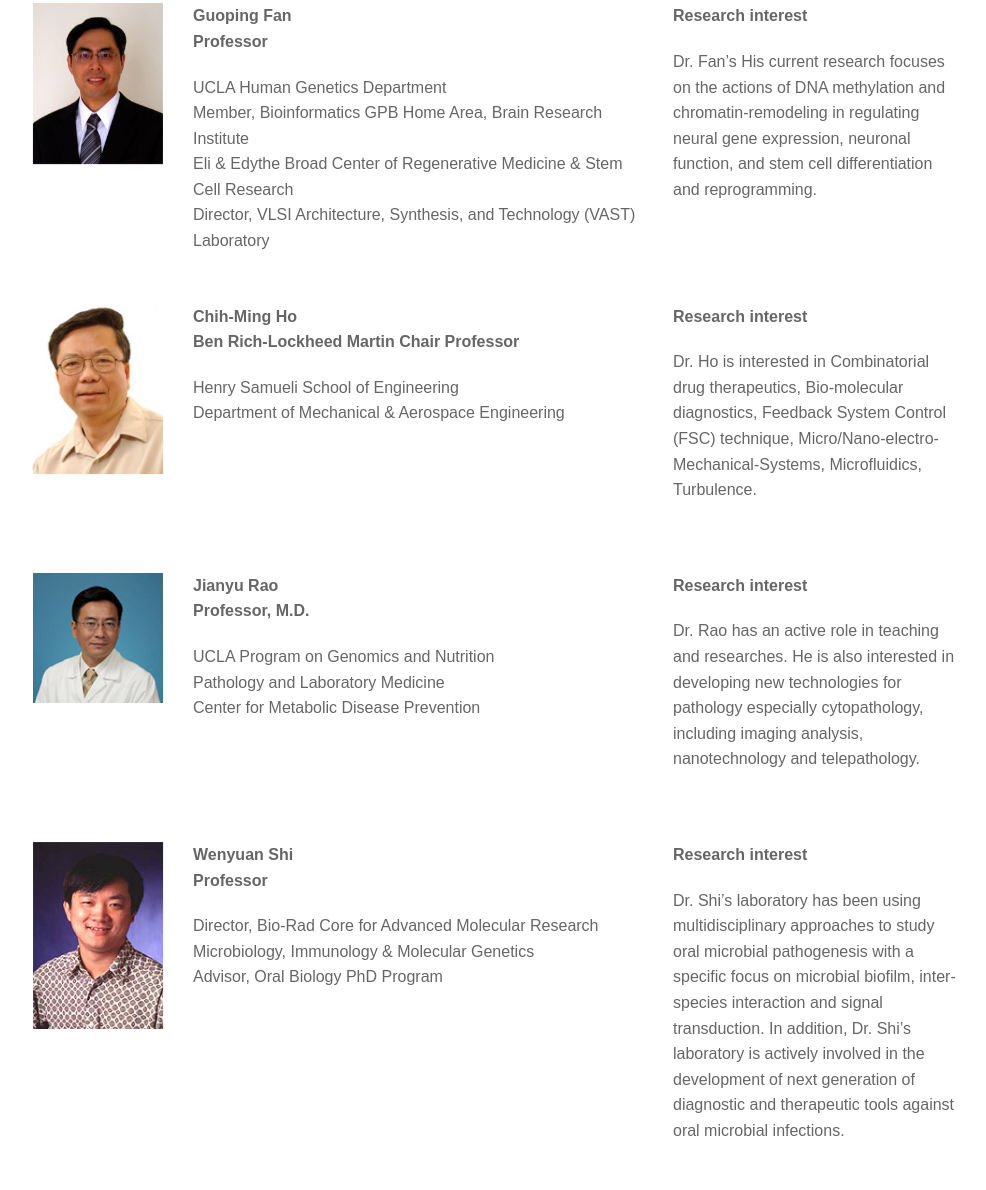
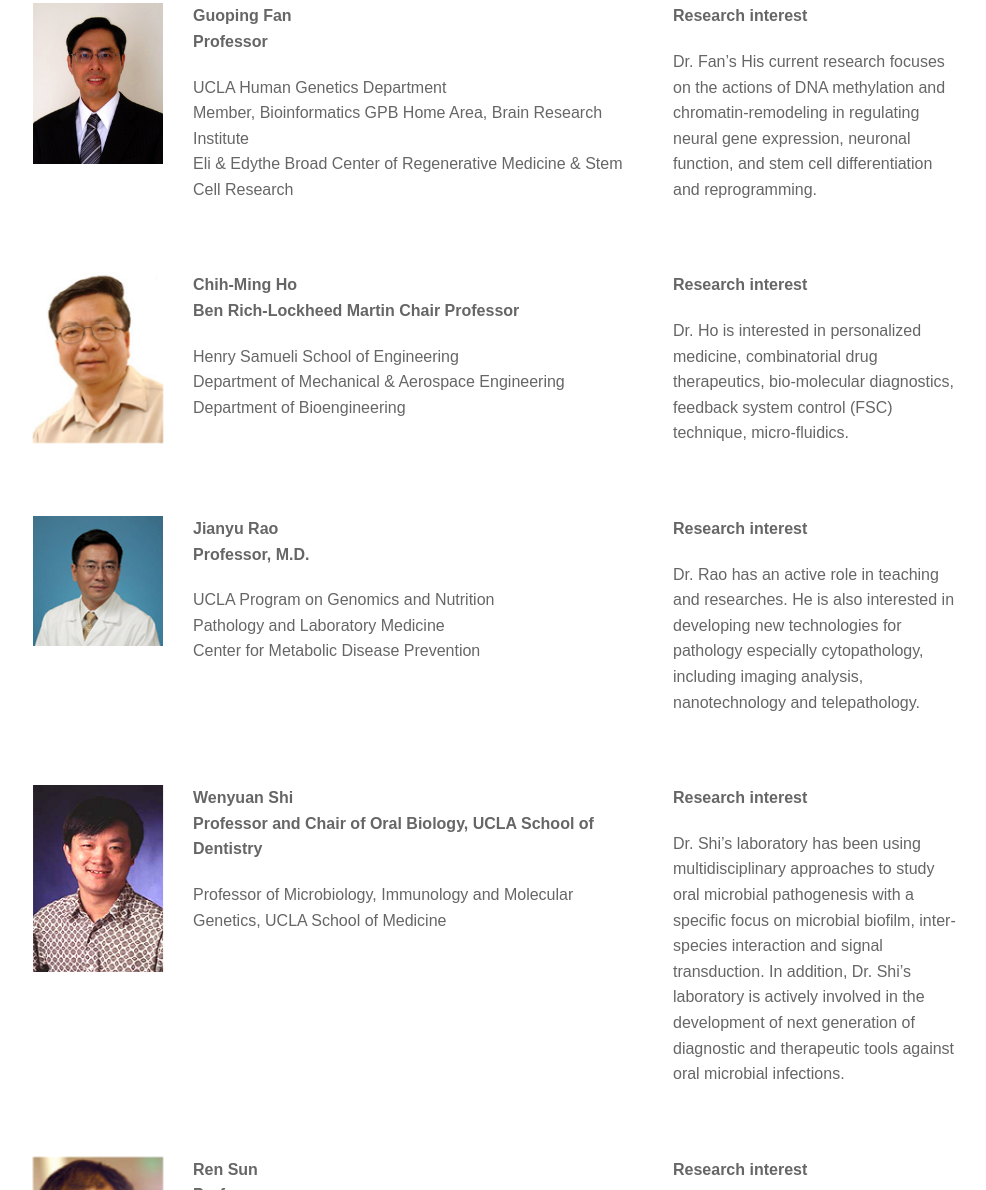
Before and after one commit to uclac3s/uclac3s.github.io, a website: page index.html in a window 1280 px wide. Shown: the part 2310-3500 px from the top of the page, without its empty margins (142-1128 px from the left). Drawn offline with Linux system fonts and the light colour scheme; no server answers; files whose address does not match are found by name; a web font is replaced by a local one.

Commit message:
update advisor info

```diff
--- a/index.html
+++ b/index.html
@@ -228,7 +228,7 @@
 						<div>UCLA Human Genetics Department</div>
 						<div>Member, Bioinformatics GPB Home Area, Brain Research Institute</div>
 						<div>Eli & Edythe Broad Center of Regenerative Medicine & Stem Cell Research</div>
-						<div>Director, VLSI Architecture, Synthesis, and Technology (VAST) Laboratory</div>
+						<div></div>
 					</div>
 					<div class="col-md-4">
 						<p><strong>Research interest</strong></p>
@@ -244,10 +244,11 @@
 						<p><strong>Ben Rich-Lockheed Martin Chair Professor</strong></p>
 						<div>Henry Samueli School of Engineering</div>
 						<div>Department of Mechanical & Aerospace Engineering</div>
+						<div>Department of Bioengineering</div>
 					</div>
 					<div class="col-md-4">
 						<p><strong>Research interest</strong></p>
-						<p>Dr. Ho is interested in Combinatorial drug therapeutics, Bio-molecular diagnostics, Feedback System Control (FSC) technique, Micro/Nano-electro-Mechanical-Systems, Microfluidics, Turbulence.</p>
+						<p>Dr. Ho is interested in personalized medicine, combinatorial drug therapeutics, bio-molecular diagnostics, feedback system control (FSC) technique,  micro-fluidics.</p>
 					</div>
 				</div>
 				<div class="advisor row">
@@ -272,10 +273,8 @@
 					</div>
 					<div class="col-md-6">
 						<div><strong>Wenyuan Shi</strong></div>
-						<p><strong>Professor</strong></p>
-						<div>Director, Bio-Rad Core for Advanced Molecular Research</div>
-						<div>Microbiology, Immunology & Molecular Genetics</div>
-						<div>Advisor, Oral Biology PhD Program</div>
+						<p><strong>Professor and Chair of Oral Biology, UCLA School of Dentistry</strong></p>
+						<div>Professor of Microbiology, Immunology and Molecular Genetics, UCLA School of Medicine</div>
 					</div>
 					<div class="col-md-4">
 						<p><strong>Research interest</strong></p>
```
